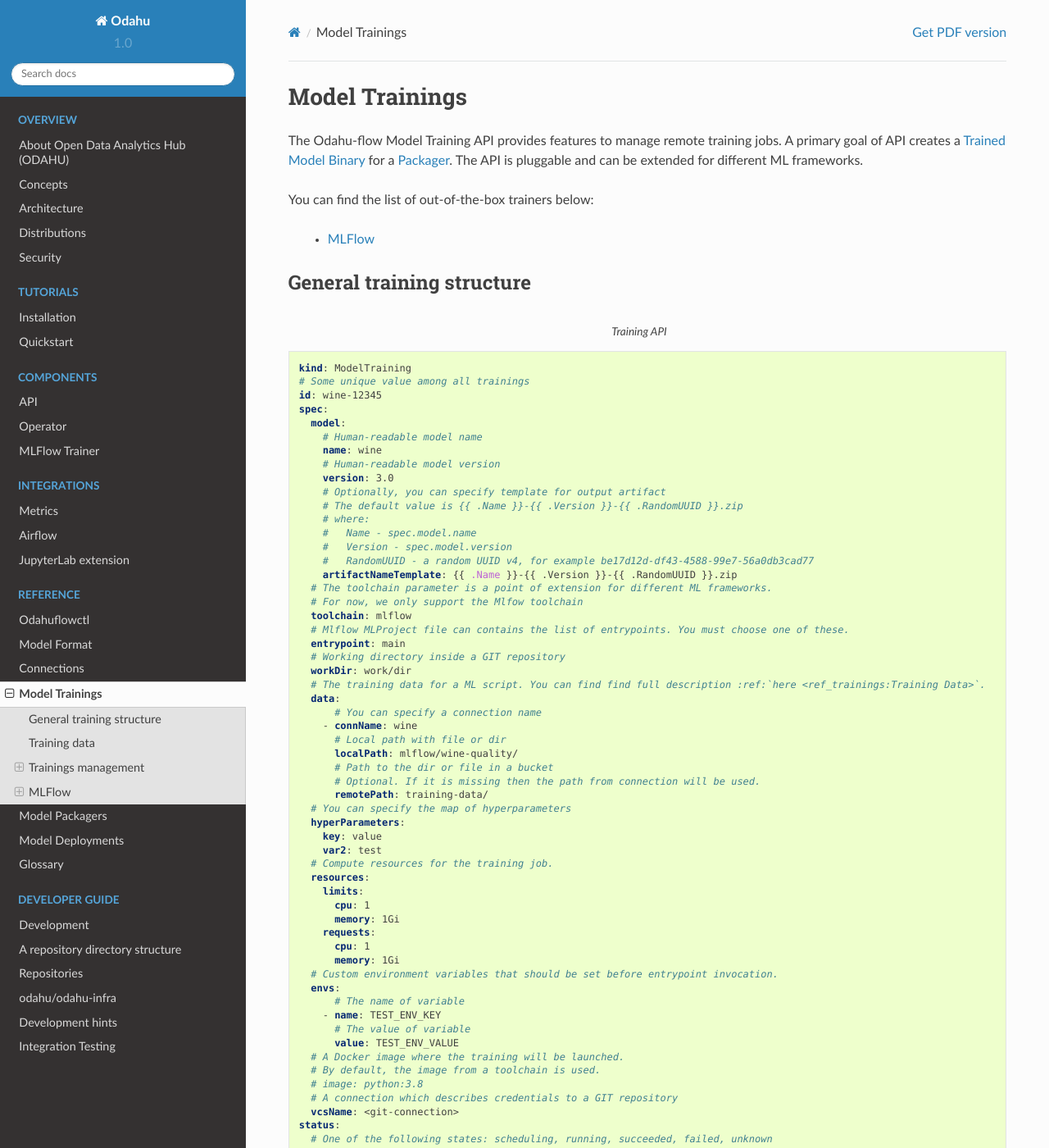
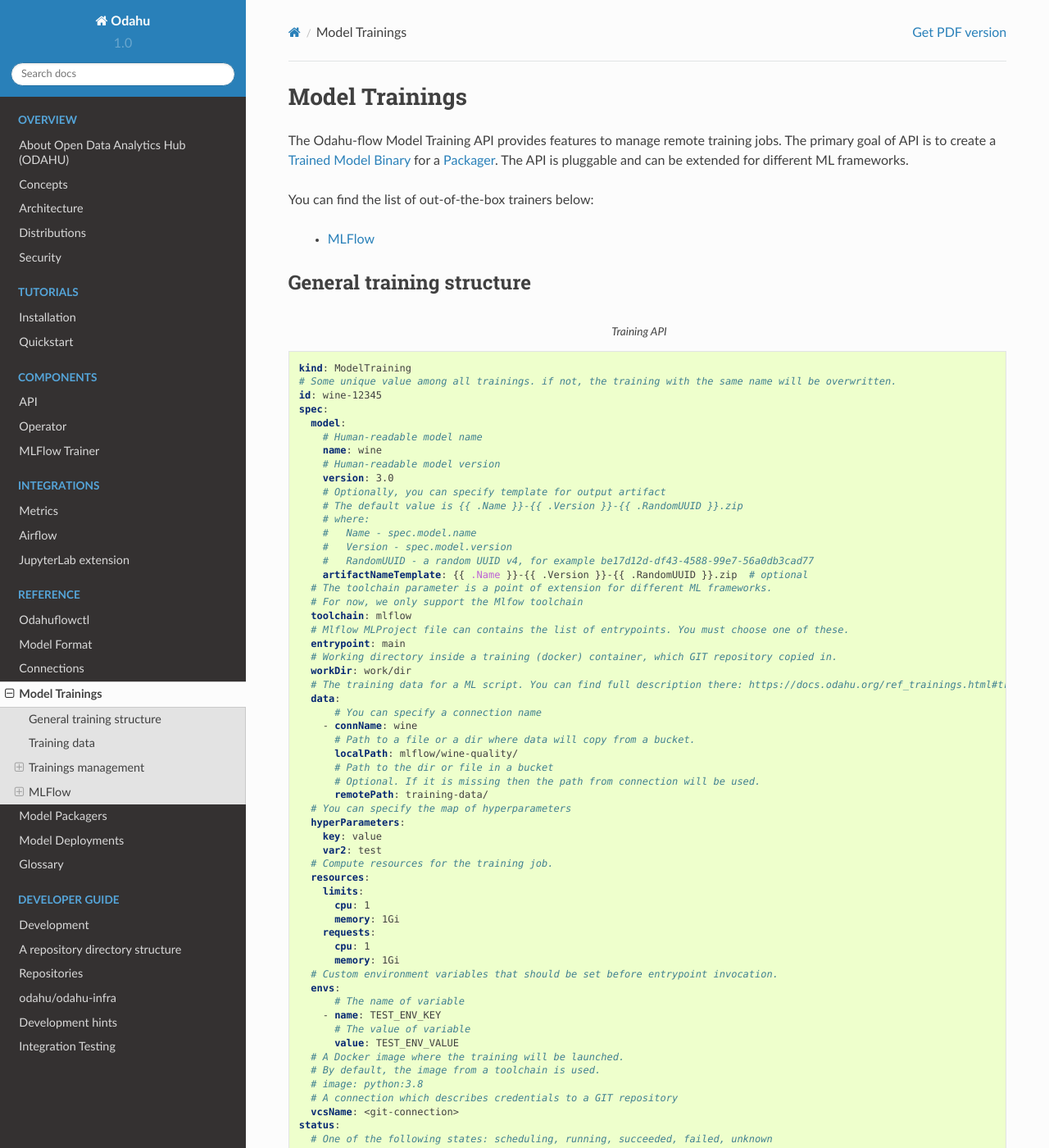
Before and after one commit to odahu/odahu-docs, a Sphinx documentation site: the page built from source/ref_trainings.rst, in a window 1280 px wide and 1400 px high. Shown: the whole window at 82% size. Built offline with Sphinx 7.4.7 and the Read the Docs theme 2.0.0, drawn with Linux system fonts in a browser that asks for light colours; formulas are drawn with MathJax 3; some of the changed text lies outside the part shown.

Commit message:
updates to Model Trainings

```diff
--- a/source/ref_trainings.rst
+++ b/source/ref_trainings.rst
@@ -3,7 +3,7 @@
 ######################
 
 The Odahu-flow Model Training API provides features to manage remote training jobs.
-A primary goal of API creates a :term:`Trained Model Binary` for a :term:`Packager`.
+The primary goal of API is to create a :term:`Trained Model Binary` for a :term:`Packager`.
 The API is pluggable and can be extended for different ML frameworks.
 
 You can find the list of out-of-the-box trainers below:
@@ -18,7 +18,7 @@
     :caption: Training API
 
     kind: ModelTraining
-    # Some unique value among all trainings
+    # Some unique value among all trainings. if not, the training with the same name will be overwritten.
     id: wine-12345
     spec:
       model:
@@ -32,19 +32,19 @@
         #   Name - spec.model.name
         #   Version - spec.model.version
         #   RandomUUID - a random UUID v4, for example be17d12d-df43-4588-99e7-56a0db3cad77
-        artifactNameTemplate: {{ .Name }}-{{ .Version }}-{{ .RandomUUID }}.zip
+        artifactNameTemplate: {{ .Name }}-{{ .Version }}-{{ .RandomUUID }}.zip  # optional
       # The toolchain parameter is a point of extension for different ML frameworks.
       # For now, we only support the Mlfow toolchain
       toolchain: mlflow
       # Mlflow MLProject file can contains the list of entrypoints. You must choose one of these.
       entrypoint: main
-      # Working directory inside a GIT repository
+      # Working directory inside a training (docker) container, which GIT repository copied in.
       workDir: work/dir
-      # The training data for a ML script. You can find find full description :ref:`here <ref_trainings:Training Data>`.
+      # The training data for a ML script. You can find full description there: https://docs.odahu.org/ref_trainings.html#training-data
       data:
           # You can specify a connection name
         - connName: wine
-          # Local path with file or dir
+          # Path to a file or a dir where data will copy from a bucket.
           localPath: mlflow/wine-quality/
           # Path to the dir or file in a bucket
           # Optional. If it is missing then the path from connection will be used.
@@ -161,6 +161,12 @@
 
     odahuflowctl train create -f train.yaml
 
+* Reruning a training from `train.yaml` file:
+
+.. code-block:: bash
+
+    odahuflowctl train edit -f train.yaml
+
 * All training commands and documentation:
 
 .. code-block:: bash
```
